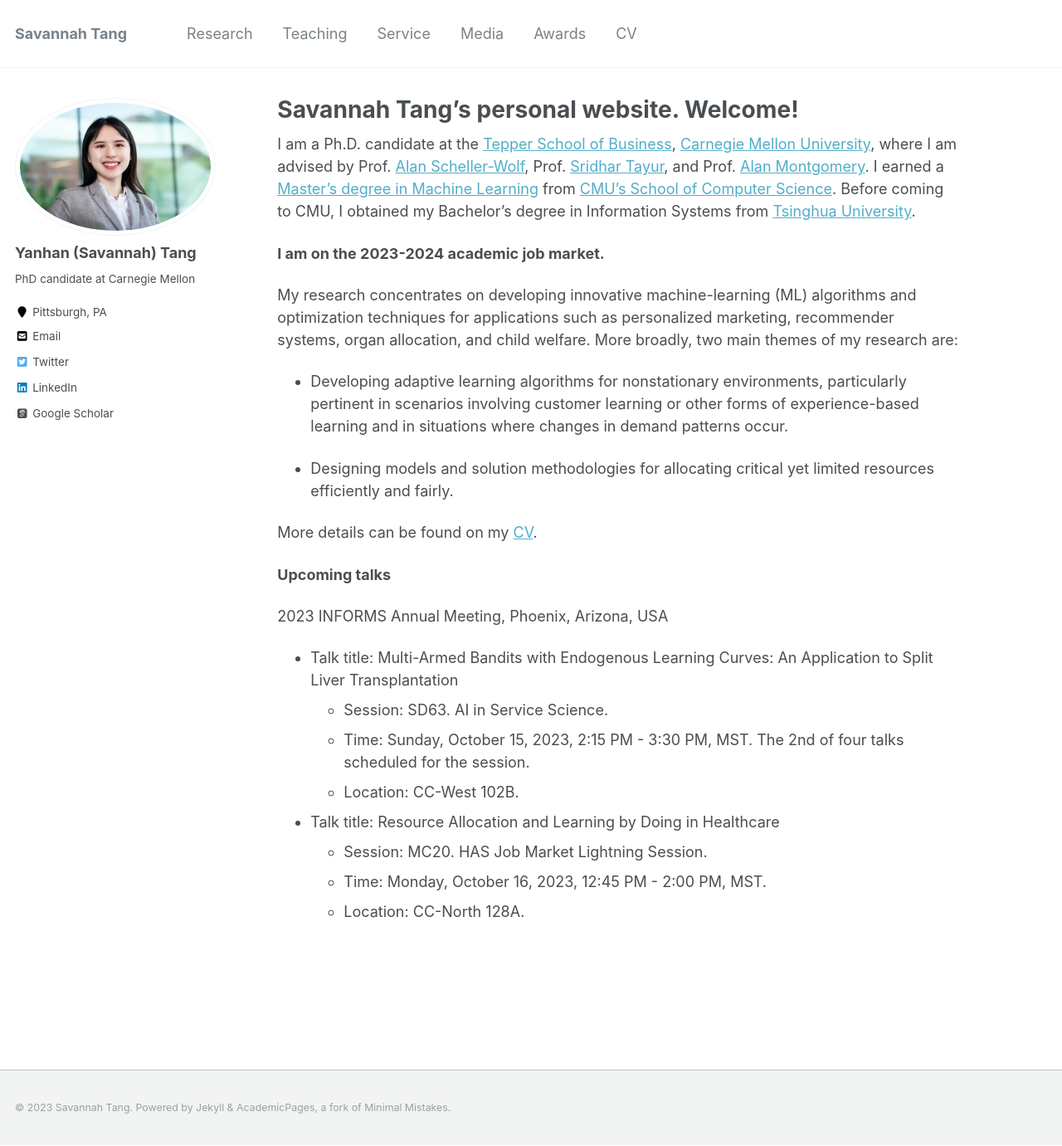
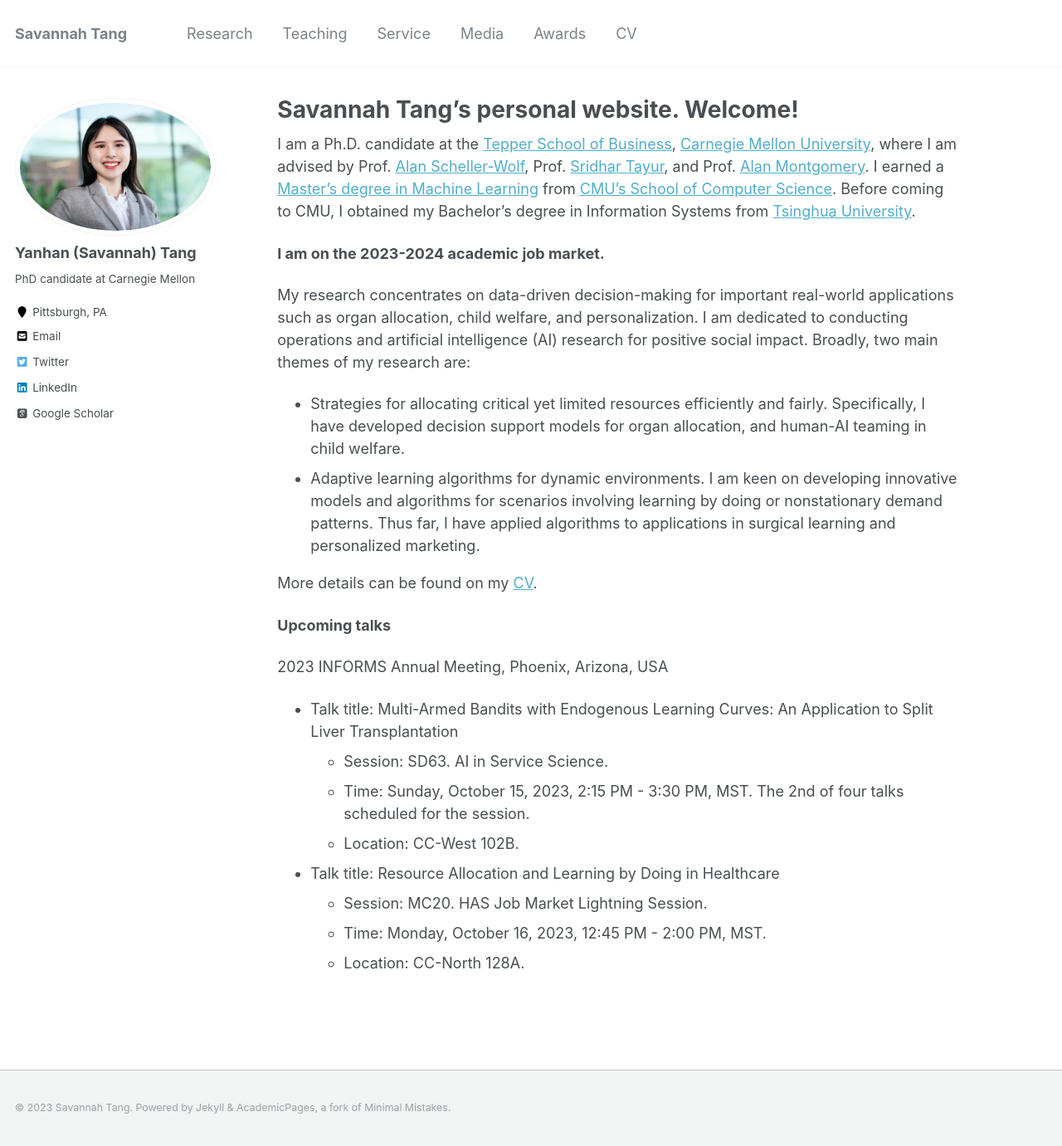
Before and after one commit to savytang/savytang.github.io, a Jekyll site: the page built from _pages/about.md, in a window 1280 px wide and 1381 px high. Shown: the whole window at 83% size. Built offline with Jekyll 4.4.1, drawn with Linux system fonts in a browser that asks for light colours; some web fonts are replaced.

Commit message:
Sep2 edits
Updated about and cv

```diff
--- a/_pages/about.md
+++ b/_pages/about.md
@@ -12,14 +12,12 @@ I am a Ph.D. candidate at the [Tepper School of Business](https://www.cmu.edu/te
 
 **I am on the 2023-2024 academic job market.**
 
-My research concentrates on developing innovative machine-learning (ML) algorithms and optimization techniques for applications such as personalized marketing, recommender systems, organ allocation, and child welfare.
-More broadly, two main themes of my research are:
+My research concentrates on data-driven decision-making for important real-world applications such as organ allocation, child welfare, and personalization. I am dedicated to conducting operations and artificial intelligence (AI) research for positive social impact. Broadly, two main themes of my research are:
 
-* Developing adaptive learning algorithms for nonstationary environments, particularly pertinent in scenarios involving customer learning or other forms of experience-based learning and in situations where changes in demand patterns occur.
+* Strategies for allocating critical yet limited resources efficiently and fairly. Specifically, I have developed decision support models for organ allocation, and human-AI teaming in child welfare.
+* Adaptive learning algorithms for dynamic environments. I am keen on developing innovative models and algorithms for scenarios involving learning by doing or nonstationary demand patterns. Thus far, I have applied algorithms to applications in surgical learning and personalized marketing.
 
-* Designing models and solution methodologies for allocating critical yet limited resources efficiently and fairly.
-
-More details can be found on my [CV](../files/Tang_CV_0705.pdf).
+More details can be found on my [CV](../files/Tang_CV_0902.pdf).
 
 **Upcoming talks**
 
```
Also changed, not shown: _pages/cv.md (+1 -1 lines), _pages/teaching.md (+1 -1 lines), 2 other files.
